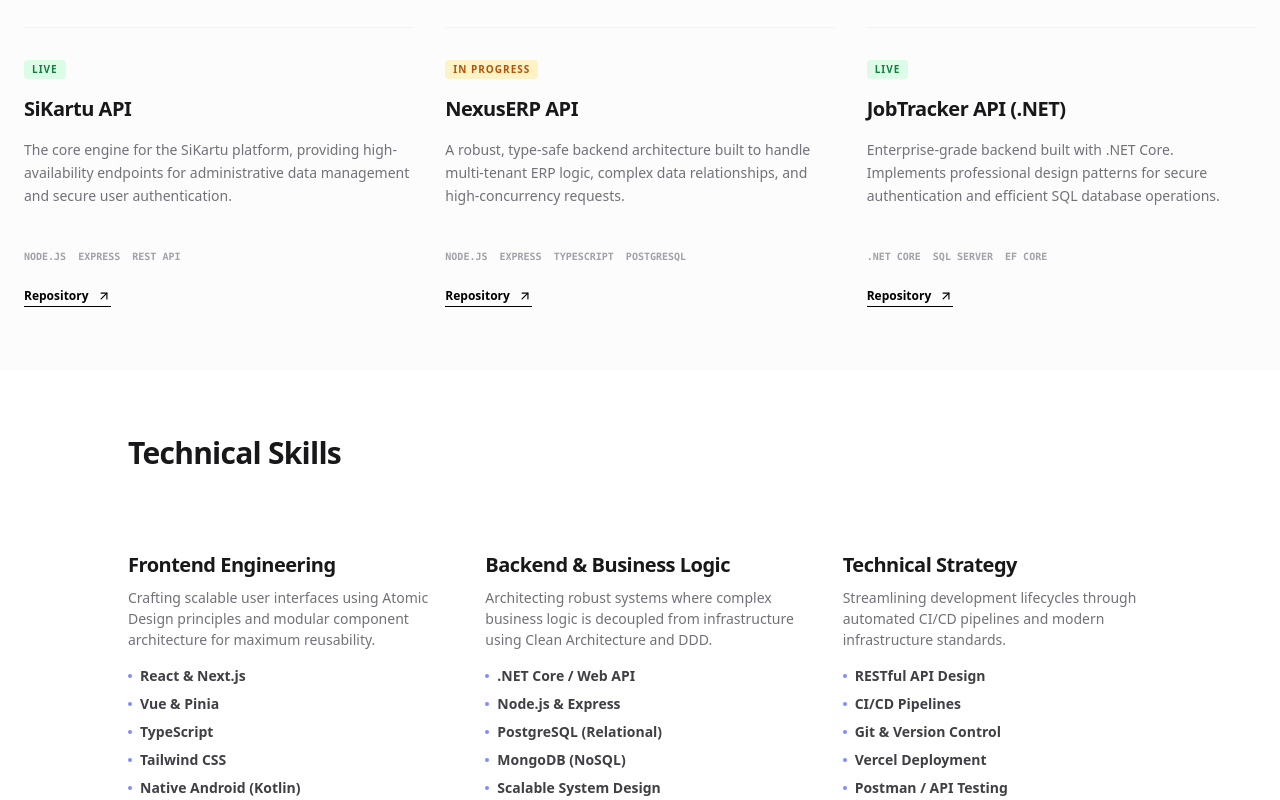
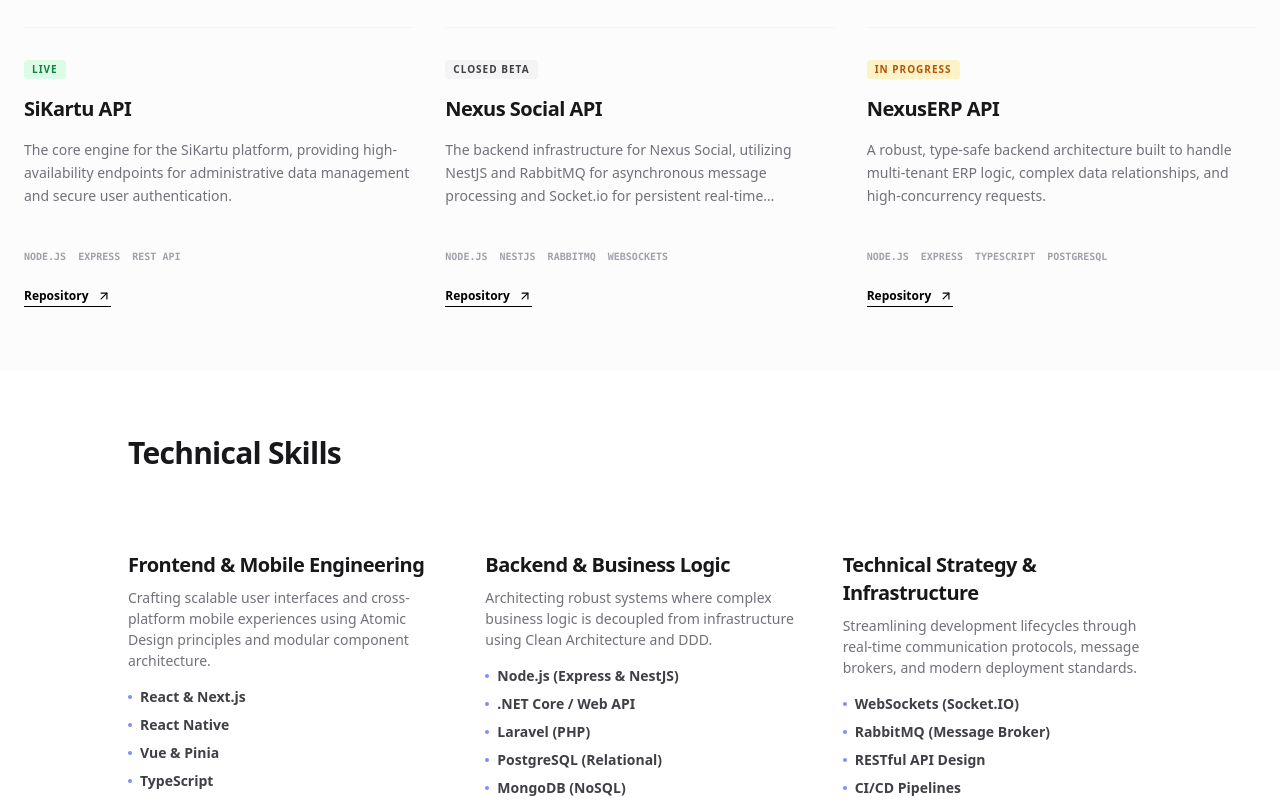
Before and after one commit to malikrasyid/Portfolio, a Next.js app: page / in a window 1280 px wide. Shown: the part 1120-1920 px from the top of the page. Built offline with nearby package versions, Linux system fonts and the light colour scheme.

Commit message:
update skill categories and descriptions; add new projects

```diff
--- a/components/ProfileShowcase.tsx
+++ b/components/ProfileShowcase.tsx
@@ -55,7 +55,7 @@ export default function ProfileShowcase() {
           </a>
           <button
             onClick={handleCopy}
-            className="text-xs md:text-sm font-bold flex items-center gap-1.5 hover:text-indigo-600 transition-colors cursor-pointer outline-none"
+            className="text-sm font-bold flex items-center gap-1.5 hover:text-indigo-600 transition-colors cursor-pointer outline-none"
             aria-label="Copy email address"
           >
             {copied ? (
--- a/data/projects.ts
+++ b/data/projects.ts
@@ -1,4 +1,11 @@
-export type ProjectStatus = "Live" | "In Progress" | "Concept" | "Beta";
+export type ProjectStatus =
+"Live" |
+"In Progress" |
+"Concept" |
+"Beta" |
+"Closed Beta" |
+"Source Code" |
+"Development";
 
 export type orientationType = "landscape" | "portrait";
 
@@ -33,6 +40,38 @@ export const frontendProjects: ProjectData[] = [
       "https://res.cloudinary.com/dxdgpncgq/image/upload/v1770281620/9_l7iaby.png"
     ],
     orientation: "landscape"
+  },
+  {
+    title: "Sewing Management System",
+    description: "An enterprise-grade production tracking system designed to manage garment manufacturing workflows. Built with a focus on resource efficiency and real-time status updates.",
+    tags: ["PHP", "Laravel", "MySQL", "Bootstrap"],
+    status: "Source Code",
+    href: "https://github.com/malikrasyid/sewing-management-system",
+    images: [
+      "https://res.cloudinary.com/dxdgpncgq/image/upload/v1771913590/1_xavdjd.png",
+       "https://res.cloudinary.com/dxdgpncgq/image/upload/v1771913589/2_xj6wt6.png",
+       "https://res.cloudinary.com/dxdgpncgq/image/upload/v1771913590/3_a3entl.png",
+       "https://res.cloudinary.com/dxdgpncgq/image/upload/v1771913590/4_qgvtnv.png",
+       "https://res.cloudinary.com/dxdgpncgq/image/upload/v1771913590/5_evsowo.png",
+       "https://res.cloudinary.com/dxdgpncgq/image/upload/v1771913590/6_mn3gh0.png",
+       "https://res.cloudinary.com/dxdgpncgq/image/upload/v1771913589/7_pebsld.png",
+       "https://res.cloudinary.com/dxdgpncgq/image/upload/v1771913590/8_oqs2ty.png",
+       "https://res.cloudinary.com/dxdgpncgq/image/upload/v1771913590/9_smqour.png",
+       "https://res.cloudinary.com/dxdgpncgq/image/upload/v1771913591/10_bczsl4.png",
+       "https://res.cloudinary.com/dxdgpncgq/image/upload/v1771913591/11_ly4dbj.png"
+    ],
+    orientation: "landscape"
+  },
+  {
+    title: "Nexus Social",
+    description: "A high-performance real-time social networking application. Features instant messaging and notification systems powered by a distributed architecture.",
+    tags: ["React Native", "NestJS", "Socket.io", "RabbitMQ"],
+    status: "Development",
+    href: "https://github.com/malikrasyid/NexusSocial",
+    images: [
+       "https://placehold.co/720x1520/f4f4f5/a1a1aa?text=Mobile+App+WIP"
+    ],
+    orientation: "portrait"
   },
   {
     title: "NexusERP",
@@ -104,6 +143,13 @@ export const backendProjects: ProjectData[] = [
     href: "https://github.com/malikrasyid/sikartu-api"
   },
   {
+    title: "Nexus Social API",
+    description: "The backend infrastructure for Nexus Social, utilizing NestJS and RabbitMQ for asynchronous message processing and Socket.io for persistent real-time connections.",
+    tags: ["Node.js", "NestJS", "RabbitMQ", "WebSockets"],
+    status: "Closed Beta",
+    href: "https://github.com/malikrasyid/nexus-social-backend"
+  },
+  {
     title: "NexusERP API",
     description: "A robust, type-safe backend architecture built to handle multi-tenant ERP logic, complex data relationships, and high-concurrency requests.",
     tags: ["Node.js", "Express", "TypeScript", "PostgreSQL"],
--- a/data/skills.ts
+++ b/data/skills.ts
@@ -1,16 +1,16 @@
 export const skillCategories = [
   {
-    title: "Frontend Engineering",
-    description: "Crafting scalable user interfaces using Atomic Design principles and modular component architecture for maximum reusability.",
+    title: "Frontend & Mobile Engineering",
+    description: "Crafting scalable user interfaces and cross-platform mobile experiences using Atomic Design principles and modular component architecture.",
     skills: [
       "React & Next.js",
+      "React Native",
       "Vue & Pinia",
       "TypeScript",
       "Tailwind CSS",
       "Native Android (Kotlin)",
       ".NET MAUI",
       "State Management Patterns",
-      "Component-Driven Development",
       "Performance Optimization"
     ]
   },
@@ -18,28 +18,29 @@ export const skillCategories = [
     title: "Backend & Business Logic",
     description: "Architecting robust systems where complex business logic is decoupled from infrastructure using Clean Architecture and DDD.",
     skills: [
+      "Node.js (Express & NestJS)",
       ".NET Core / Web API",
-      "Node.js & Express",
+      "Laravel (PHP)",
       "PostgreSQL (Relational)",
       "MongoDB (NoSQL)",
       "Scalable System Design",
       "Modular Monoliths",
       "Domain-Driven Design (DDD)",
-      "Business Logic Layering",
       "Authentication & Authorization"
     ]
   },
   {
-    title: "Technical Strategy",
-    description: "Streamlining development lifecycles through automated CI/CD pipelines and modern infrastructure standards.",
+    title: "Technical Strategy & Infrastructure",
+    description: "Streamlining development lifecycles through real-time communication protocols, message brokers, and modern deployment standards.",
     skills: [
+      "WebSockets (Socket.IO)",
+      "RabbitMQ (Message Broker)",
       "RESTful API Design",
       "CI/CD Pipelines",
       "Git & Version Control",
       "Vercel Deployment",
-      "Postman / API Testing",
-      "Agile Methodologies",
-      "Technical Documentation",
+      "Docker & Containerization",
+      "Agile Methodologies"
     ]
   }
 ];
```
